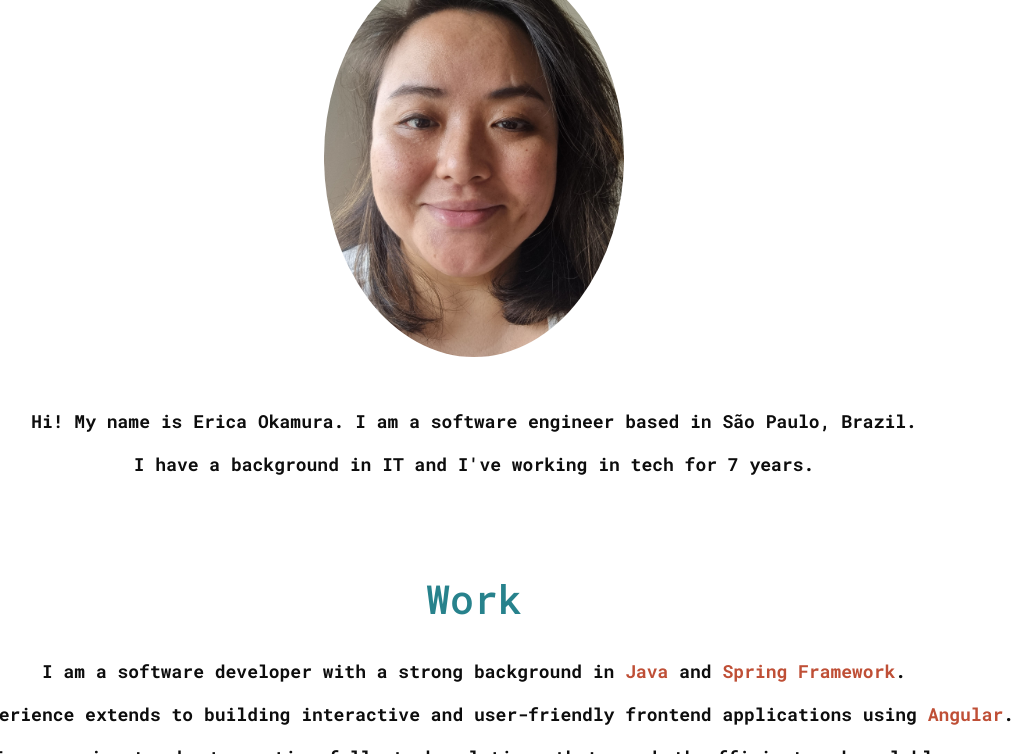
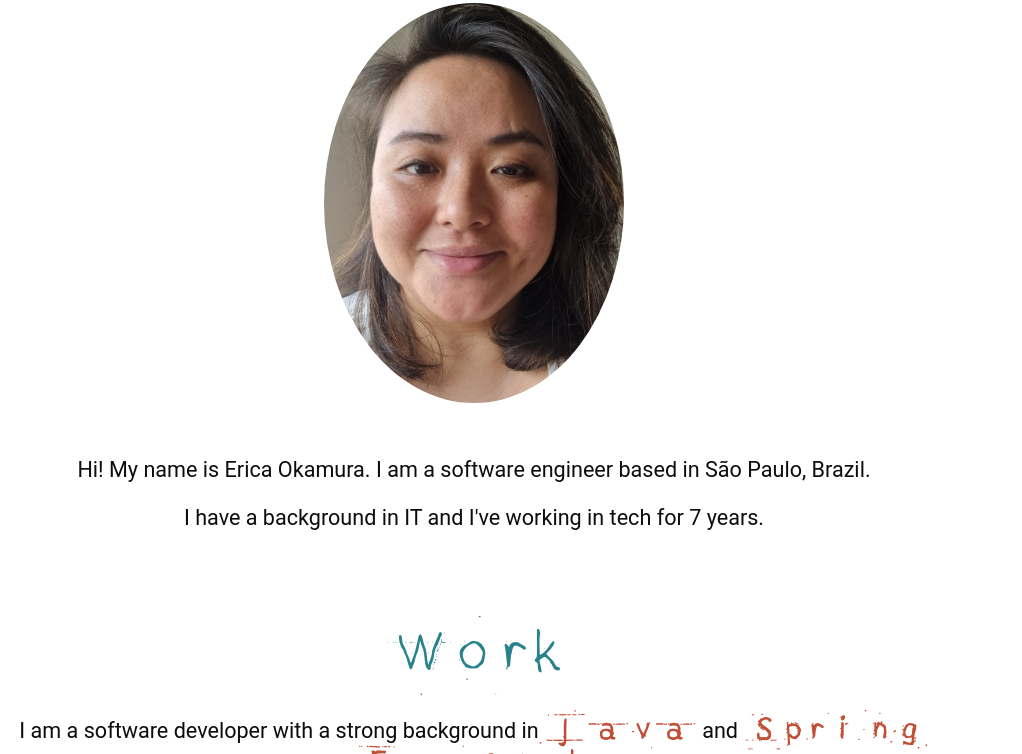
Before and after one commit to ericaokamura/professional-website, a plain HTML site: page index.html in a window 1280 px wide. Shown: the part 346-1100 px from the top of the page, without its empty margins (166-1188 px from the left). Drawn offline with nearby package versions, Linux system fonts and the light colour scheme.

Commit message:
adicionado fontes customizadas

```diff
--- a/styles/styles.css
+++ b/styles/styles.css
@@ -1,7 +1,13 @@
+@font-face {
+    font-family: 'EricaFunFont';
+    src: url('../fonts/Ericafunfont-Regular.woff2') format('woff2');
+    font-weight: normal;
+    font-style: normal;
+}
+
+
 * {
-    font-family: "Roboto Mono", serif;
-    font-weight: 700;
-    font-style: normal;
+    font-family: 'EricaFunFont', serif;
     color: #27828C;
 }
 
@@ -35,6 +41,8 @@ header {
 
 p {
     color: #0D0D0D;
+    font-family: 'Roboto', sans-serif;
+    font-size: larger;
 }
 
 .skills {
```
Also changed, not shown: fonts/Ericafunfont-Regular.woff2 (added), 2 other files.
